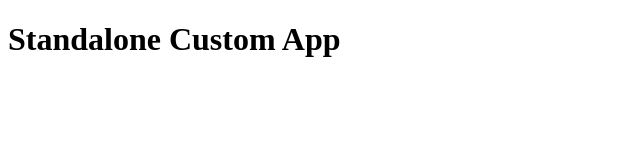
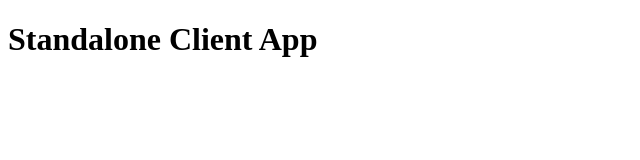
Before and after one commit to PrinceNebulon/test-custom-app, a plain HTML site: page standalone.html in a window 1280 px wide. Shown: the whole page, without its empty margins (0-640 px from the left). Drawn offline with Linux system fonts and the light colour scheme.

Commit message:
Update standalone.html

```diff
--- a/standalone.html
+++ b/standalone.html
@@ -1,9 +1,9 @@
 <!DOCTYPE html>
 <html>
 <head>
-    <title>Standalone Custom App</title>
+    <title>Standalone Client App</title>
 </head>
 <body>
-  <h1>Standalone Custom App</h1>
+  <h1>Standalone Client App</h1>
 </body>
 </html>
```
